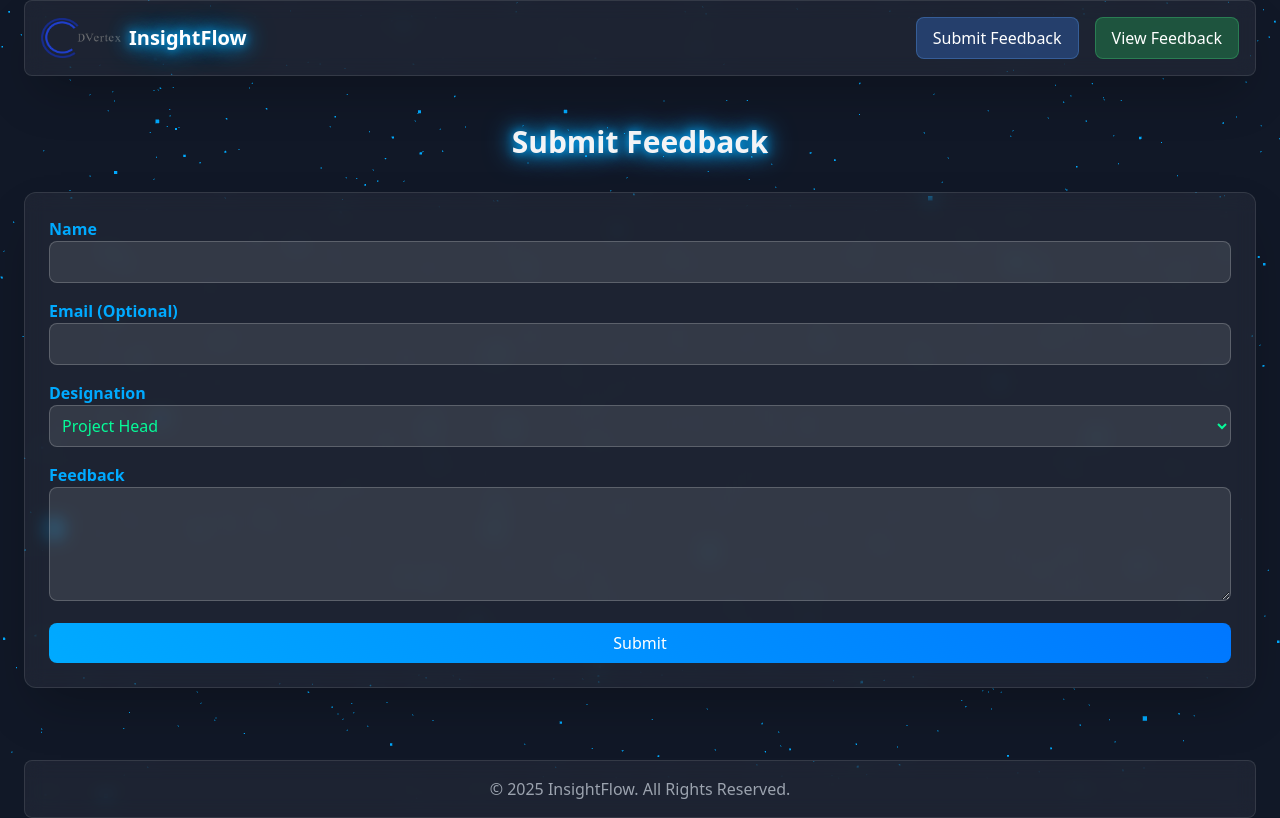
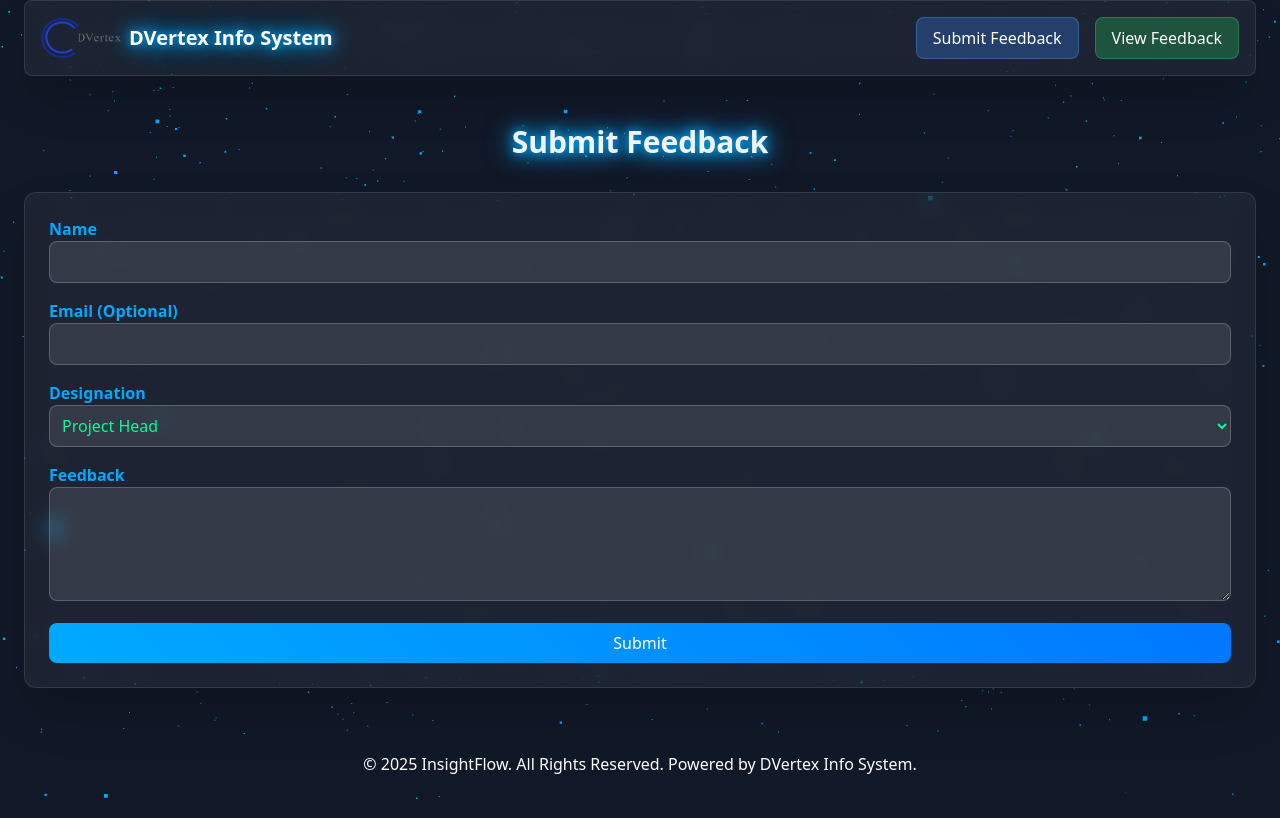
Before and after one commit to yuvi007yuvi/DVERTEX-FEEDBACK, a plain HTML site: page FORM.HTML in a window 1280 px wide. Drawn offline with nearby package versions, Linux system fonts and the light colour scheme.

Commit message:
SECOND COMIT

```diff
--- a/FORM.HTML
+++ b/FORM.HTML
@@ -71,7 +71,7 @@
     <nav class="glass-card p-4 rounded-lg shadow-2xl mb-6 mx-4 md:mx-6 flex flex-col md:flex-row justify-between items-center">
         <div class="flex items-center mb-4 md:mb-0">
             <img src="IMAGES/logo.png" alt="Logo" class="w-20 h-10 mr-2">
-            <a href="#" class="text-white text-xl font-bold neon-text">InsightFlow</a>
+            <a href="index.html" class="text-white text-xl font-bold neon-text">DVertex Info System</a>
         </div>
         <div class="flex flex-col md:flex-row space-y-2 md:space-y-0 md:space-x-4">
             <a href="FORM.HTML" class="text-white px-4 py-2 bg-blue-500/30 rounded-lg hover:bg-blue-500/50 transition duration-300 border border-blue-400/30">Submit Feedback</a>
@@ -115,8 +115,8 @@
     </div>
 
     <!-- Footer -->
-    <footer class="glass-card mt-12 p-4 rounded-lg mx-4 md:mx-6 text-center">
-        <p class="text-gray-400">&copy; 2025 InsightFlow. All Rights Reserved.</p>
+    <footer class="bg-gray-900 text-white text-center p-4 mt-6 rounded-lg">
+        <p>&copy; 2025 InsightFlow. All Rights Reserved. Powered by DVertex Info System.</p>
     </footer>
 
     <!-- Firebase and Three.js Scripts -->
```
Also changed, not shown: display.html (+7 -6 lines).
